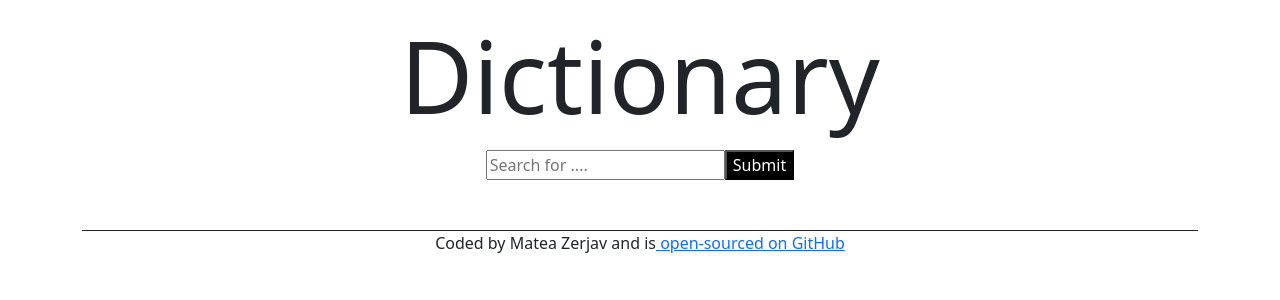
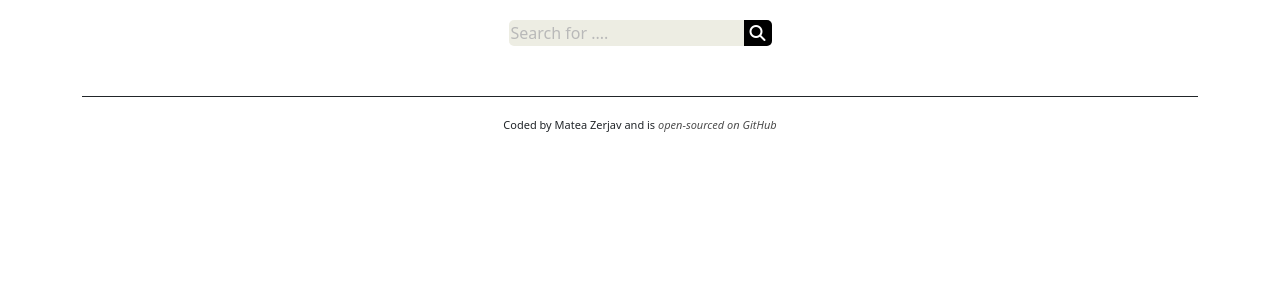
Before and after one commit to MateaZerjav/react-dictionary-project, a React (Create React App) app: page / in a window 1280 px wide. Shown: the top 300 px of the page. Built offline with nearby package versions, Linux system fonts and the light colour scheme.

Commit message:
Added CSS

```diff
--- a/public/index.html
+++ b/public/index.html
@@ -24,6 +24,11 @@
       work correctly both with client-side routing and a non-root public URL.
       Learn how to configure a non-root public URL by running `npm run build`.
     -->
+    <script
+      src="https://kit.fontawesome.com/b019bf8f2a.js"
+      crossorigin="anonymous"
+    ></script>
+
     <title>Dictionary App</title>
   </head>
   <body>
--- a/src/App.css
+++ b/src/App.css
@@ -1,14 +1,18 @@
-header {
-  text-align: center;
-  font-size: 100px;
+body {
+  background-color: rgb(178, 178, 159);
 }
-button {
-  color: white;
-  background-color: black;
-  border-color: black;
-}
+
 footer {
+  padding: 20px;
   margin-top: 50px;
   border-top: solid;
   border-top-width: 1px;
+  font-size: 11px;
 }
+
+footer a {
+  text-decoration: none;
+  color: black;
+  font-style: italic;
+  opacity: 0.7;
+}
--- a/src/App.js
+++ b/src/App.js
@@ -6,16 +6,18 @@ function App() {
   return (
     <div className="App">
       <div className="container">
-        <header>Dictionary</header>
+        <header></header>
         <main>
           <Dictionary />
         </main>
         <footer className="text-center">
-          Coded by Matea Zerjav and is
-          <a href="https://github.com/MateaZerjav/react-dictionary-project">
-            {" "}
-            open-sourced on GitHub
-          </a>
+          <p>
+            Coded by Matea Zerjav and is
+            <a href="https://github.com/MateaZerjav/react-dictionary-project">
+              {" "}
+              open-sourced on GitHub
+            </a>
+          </p>
         </footer>
       </div>
     </div>
--- a/src/Dictionary.css
+++ b/src/Dictionary.css
@@ -1,3 +1,20 @@
 .Dictionary {
   text-align: center;
 }
+.Dictionary form {
+  margin-top: 20px;
+}
+
+.Dictionary input {
+  border: none;
+  border-radius: 5px 0 0 5px;
+  background-color: rgb(220, 220, 200);
+  opacity: 0.5;
+}
+
+.Dictionary button {
+  border: none;
+  color: white;
+  background-color: black;
+  border-radius: 0 5px 5px 0;
+}
--- a/src/Dictionary.js
+++ b/src/Dictionary.js
@@ -4,7 +4,7 @@ import axios from "axios";
 import Result from "./Result";
 
 export default function Dictionary() {
-  const [search, setSearch] = useState("");
+  const [keyword, setKeyword] = useState("");
   const [result, setResult] = useState(null);
 
   //API docu: https://www.shecodes.io/learn/apis/dictionary
@@ -14,13 +14,13 @@ export default function Dictionary() {
 
   function handleChange(event) {
     event.preventDefault();
-    setSearch(event.target.value);
+    setKeyword(event.target.value);
   }
 
   function handleSubmit(event) {
     event.preventDefault();
     let apiKey = "636ft3f4ca7b895f0259dd71a1354d0o";
-    let apiUrl = `https://api.shecodes.io/dictionary/v1/define?word=${search}&key=${apiKey}`;
+    let apiUrl = `https://api.shecodes.io/dictionary/v1/define?word=${keyword}&key=${apiKey}`;
 
     axios.get(apiUrl).then(handleResponse);
   }
@@ -32,7 +32,9 @@ export default function Dictionary() {
           placeholder="Search for ...."
           onChange={handleChange}
         ></input>
-        <button type="submit">Submit</button>
+        <button type="submit">
+          <i class="fa-solid fa-magnifying-glass"></i>
+        </button>
       </form>
       <Result result={result} />
     </div>
--- /dev/null
+++ b/src/Meanings.css
@@ -0,0 +1,11 @@
+.Meanings {
+  margin-top: 50px;
+}
+.Meanings h3 {
+  font-size: 40px;
+  font-weight: 900;
+  color: black;
+}
+.Meanings p {
+  font-size: 17px;
+}
--- a/src/Meanings.js
+++ b/src/Meanings.js
@@ -1,5 +1,6 @@
 import React from "react";
 import Synonyms from "./Synonyms";
+import "./Meanings.css";
 
 export default function Meanings(props) {
   if (props.meaning.example) {
--- /dev/null
+++ b/src/Result.css
@@ -0,0 +1,21 @@
+.Result h2 {
+  font-size: 80px;
+  color: black;
+  margin: 0 auto;
+  padding: 0;
+}
+.Result h4 {
+  font-size: 15px;
+  padding: 0;
+  position: relative;
+  top: 30px;
+}
+
+.Result .phonetic {
+  font-size: 20px;
+  opacity: 0.7;
+}
+
+section {
+  margin: 5px;
+}
--- a/src/Result.js
+++ b/src/Result.js
@@ -1,18 +1,22 @@
 import React from "react";
 import Meanings from "./Meanings";
 import Synonyms from "./Synonyms";
+import "./Result.css";
 
 export default function Result(props) {
   if (props.result) {
     return (
       <div className="Result">
+        <h4>
+          <em>.you searched for word.</em>
+        </h4>
         <h2>{props.result.word}</h2>
         <div className="phonetic">
           <p>
             <em>{props.result.phonetic}</em>
           </p>
         </div>
-        <div className="meanings">
+        <section className="meanings">
           {props.result.meanings.map((meaning, index) => {
             return (
               <div key={index}>
@@ -21,7 +25,7 @@ export default function Result(props) {
             );
           })}
           <Synonyms synonyms={props.result.meanings} />
-        </div>
+        </section>
       </div>
     );
   } else {
--- /dev/null
+++ b/src/Synonyms.css
@@ -0,0 +1,13 @@
+.Synonyms li {
+  list-style: none;
+  display: inline-block;
+  padding-right: 15px;
+  border: solid;
+  border-width: 1px;
+  padding: 10px;
+  margin-right: 15px;
+}
+.Synonyms li:hover {
+  color: white;
+  background-color: black;
+}
--- a/src/Synonyms.js
+++ b/src/Synonyms.js
@@ -1,4 +1,5 @@
 import React from "react";
+import "./Synonyms.css";
 
 export default function Synonyms(props) {
   if (props.synonyms.synonyms) {
```
